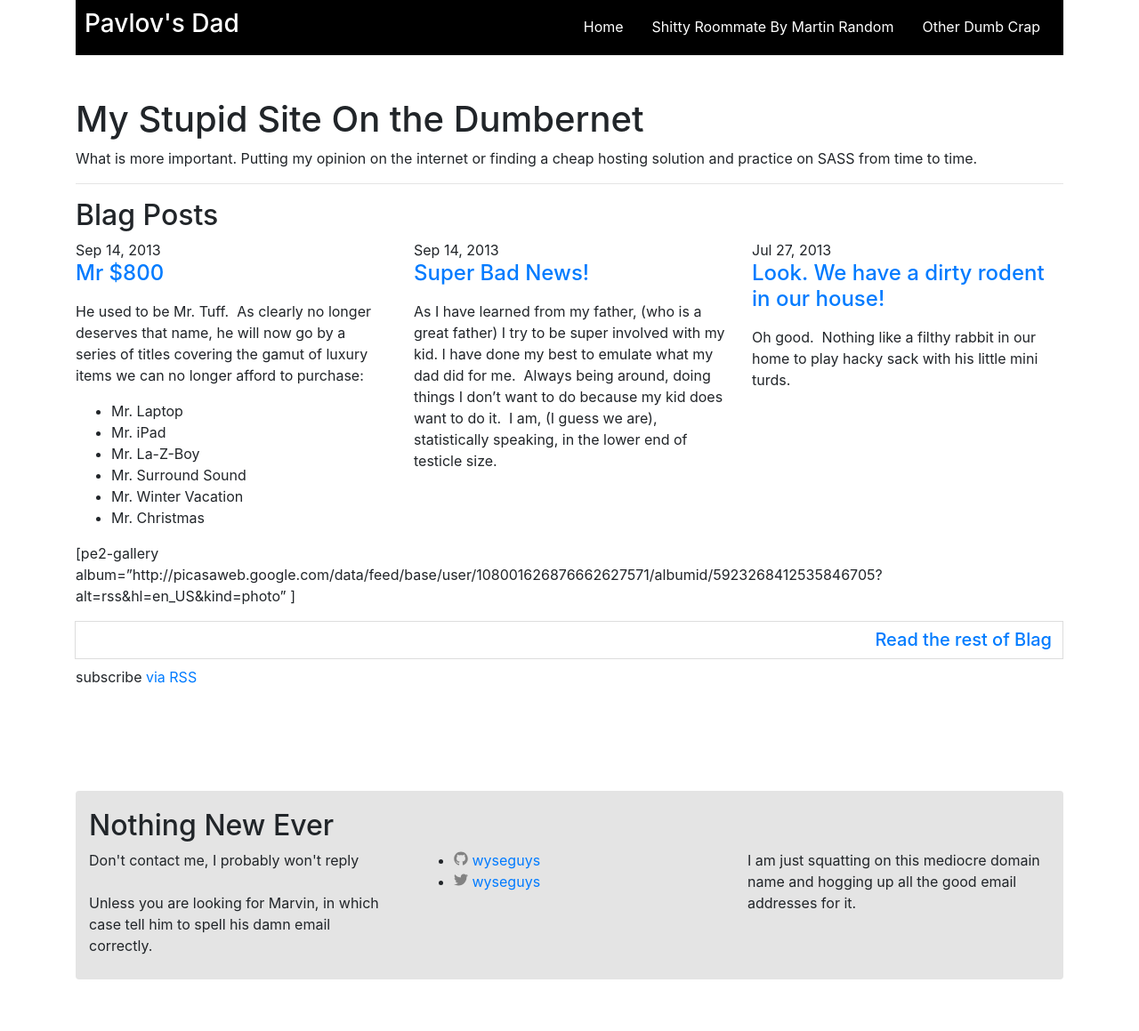
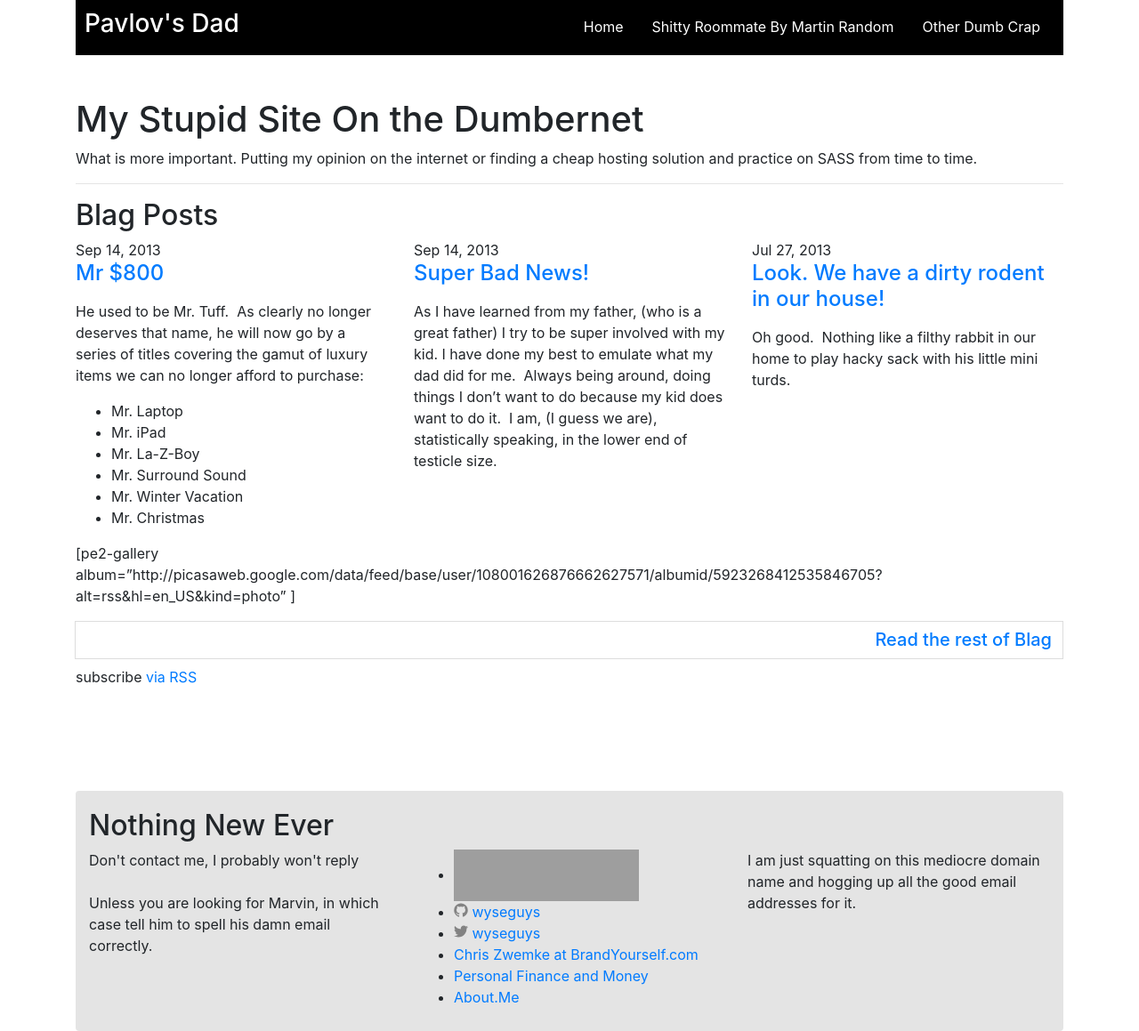
Before and after one commit to Wyseguys/wyseguys.github.io, a Jekyll site: the page built from index.md, in a window 1280 px wide. Shown: the whole page at 89% size. Built offline with Jekyll 4.4.1, drawn with Linux system fonts in a browser that asks for light colours; before the commit the page ends 1101 px from its top, so only the background shows below that; grey boxes are pictures that could not be loaded.

Commit message:
Added personal branding links to footer.  Take that UTAH

```diff
--- a/_includes/footer.html
+++ b/_includes/footer.html
@@ -10,6 +10,9 @@
 
               <div class="col-lg-4">
                 <ul class="social-media-list">
+                  <li>
+                      <a href="https://stackexchange.com/users/12343/mrchrister"><img src="https://stackexchange.com/users/flair/12343.png" width="208" height="58" alt="profile for MrChrister on Stack Exchange, a network of free, community-driven Q&amp;A sites" title="profile for MrChrister on Stack Exchange, a network of free, community-driven Q&amp;A sites" /></a>
+                  </li>
                   {% if site.github_username %}
                   <li>
                     {% include icon-github.html username=site.github_username %}
@@ -21,6 +24,15 @@
                     {% include icon-twitter.html username=site.twitter_username %}
                   </li>
                   {% endif %}
+                  <li>
+                    <a href="http://chriszwemke.brandyourself.com/">Chris Zwemke at BrandYourself.com</a>
+                  </li>
+                  <li>
+                    <a href="http://money.stackexchange.com/users/91/">Personal Finance and Money</a>
+                  </li>
+                  <li>
+                    <a href="http://about.me/wyseguys">About.Me</a>
+                  </li>
                 </ul>
               </div>
 
```
